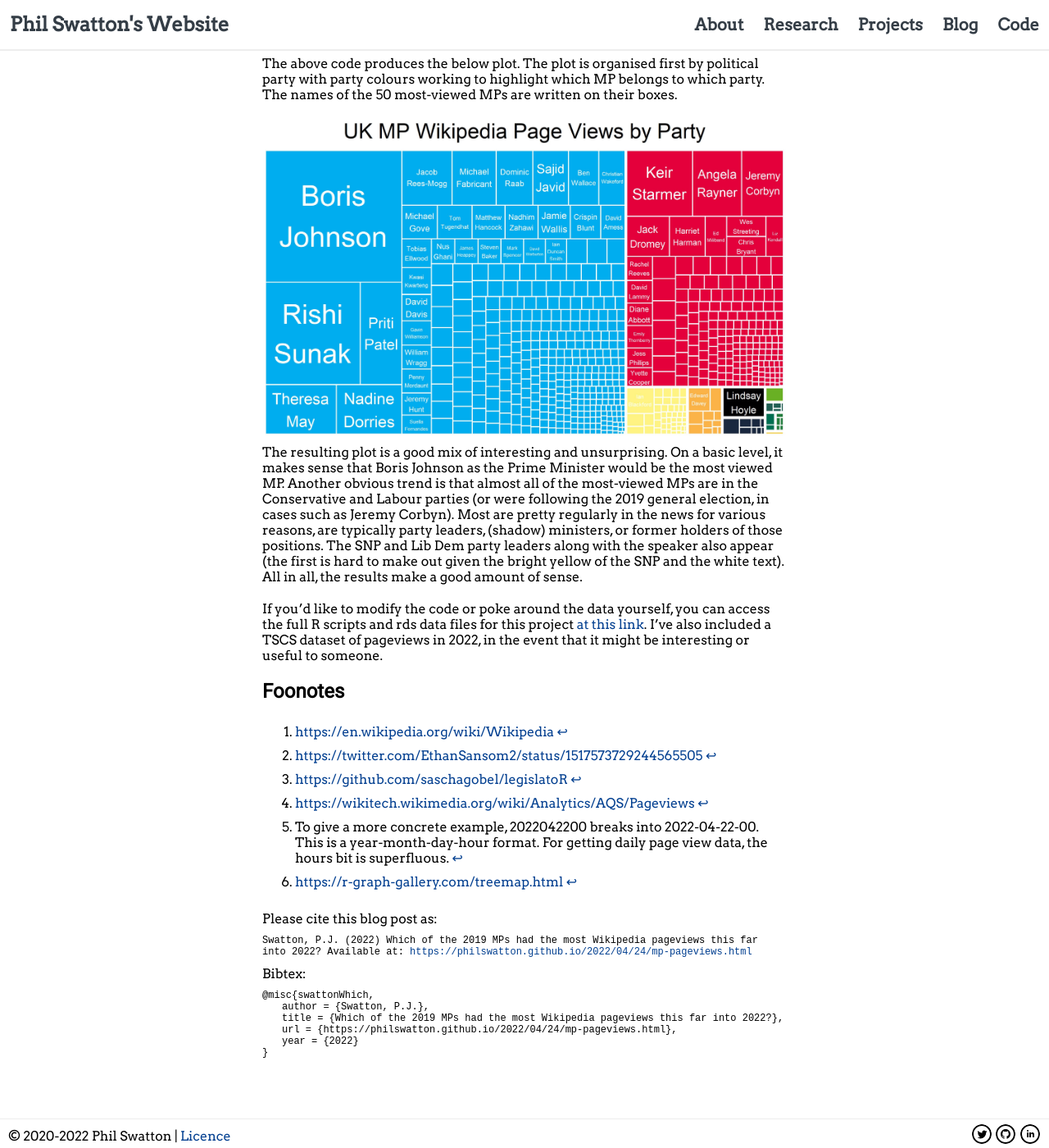
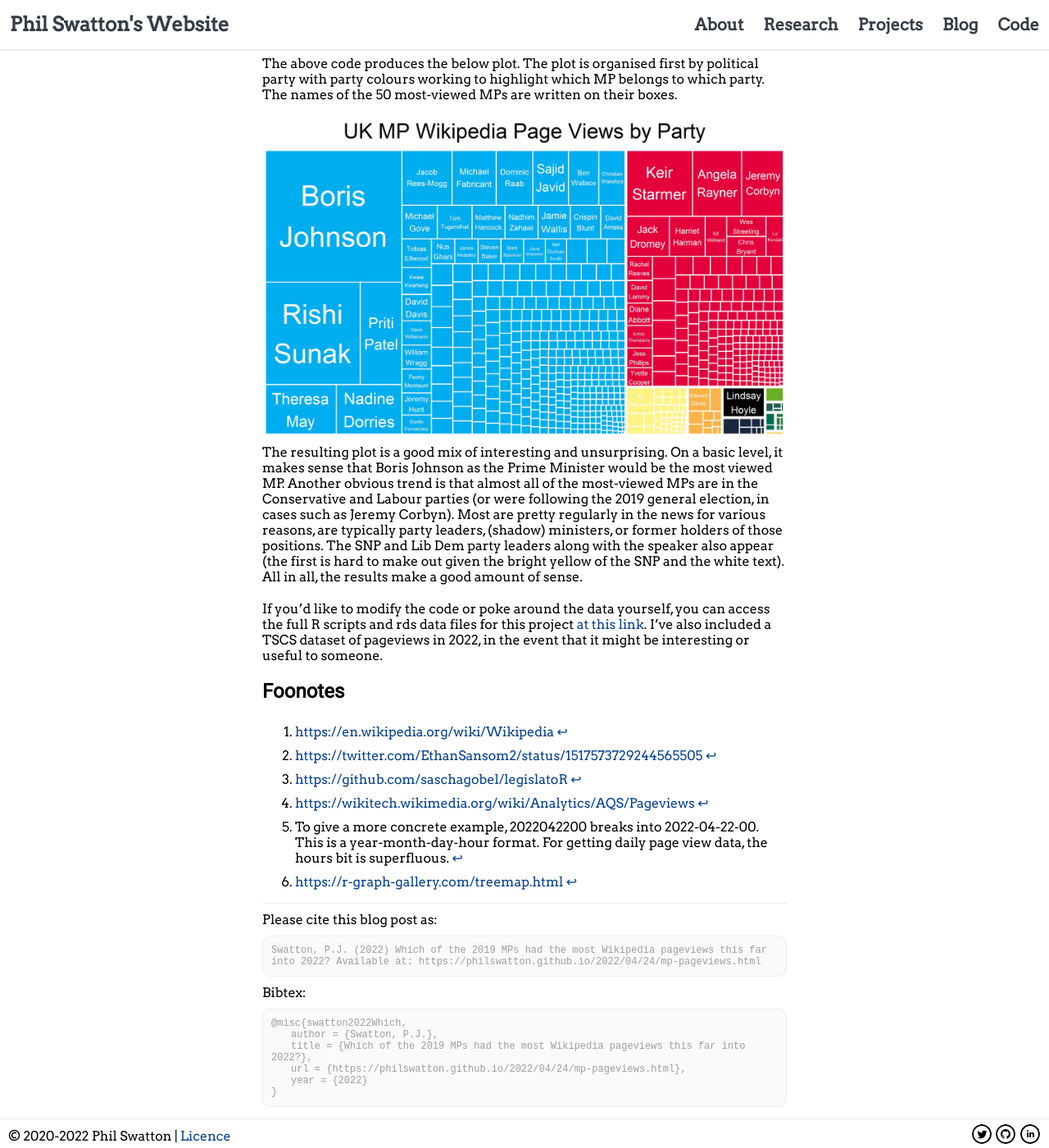
Before and after one commit to philswatton/philswatton.github.io, a Jekyll site: the page built from _posts/2022-04-24-mp-pageviews.md, in a window 1280 px wide and 1400 px high, scrolled down 2749 px. Shown: the whole window at 82% size. Built offline with Jekyll 4.4.1, drawn with Linux system fonts in a browser that asks for light colours.

Commit message:
blog citations

```diff
--- a/_layouts/post.html
+++ b/_layouts/post.html
@@ -25,7 +25,7 @@ layout: default
 
 {{ content }}
 
-<div>
+<div class="citation-details">
     <p>Please cite this blog post as:</p>
 
     <div class="cite-div">
@@ -34,10 +34,10 @@ layout: default
 
     <p>Bibtex:</p>
     <div class="cite-div">
-        <p>@misc{swatton{{ page.title | split:" " | first }},<br>
+        <p>@misc{swatton{{ page.date | date_to_string | slice: -4, 4 }}{{ page.title | split:" " | first }},<br>
         &emsp;&emsp;author = {Swatton, P.J.},<br>
         &emsp;&emsp;title = &#123;{{ page.title }}&#125;,<br>
-        &emsp;&emsp;url = &#123;{{ page.url | absolute_url }}&#125;,<br>
+        &emsp;&emsp;url = &#123;<a href="{{ page.url | absolute_url }}">{{ page.url | absolute_url }}</a>&#125;,<br>
         &emsp;&emsp;year = &#123;{{ page.date | date_to_string | slice: -4, 4 }}&#125;<br>
     }</p>
     </div>
--- a/_sass/blog.scss
+++ b/_sass/blog.scss
@@ -1,8 +1,31 @@
+/* Title Area */
+
+
+
 /* Citation */
+
+.citation-details {
+    border-top: 1px solid $yt-grey;
+    padding-bottom: 10px;
+}
 
 .cite-div {
     font-family: $mono;
     font-size: 12px;
+    padding: 10px;
+    background-color: $yt-yt-grey;
+    color: $lite-grey;
+    border: 1px solid $yt-grey;
+    border-radius: 10px;
+
+    p {
+        margin: 0px;
+        padding: 0px;
+    }
+
+    a {
+        color: $lite-grey;
+    }
 }
 
 // Misc
--- a/_sass/core.scss
+++ b/_sass/core.scss
@@ -4,6 +4,7 @@ $dark-grey: rgb(45, 45, 45);
 $grey: rgb(52, 61, 70);
 $lite-grey: rgb(158, 158, 158);
 $yt-grey: rgb(237, 237, 237);
+$yt-yt-grey: rgb(250, 250, 250);
 $yt: rgb(255, 255, 255);
 $blu: rgb(2, 63, 144);
 $lite-blu: rgb(85, 85, 238);
```
